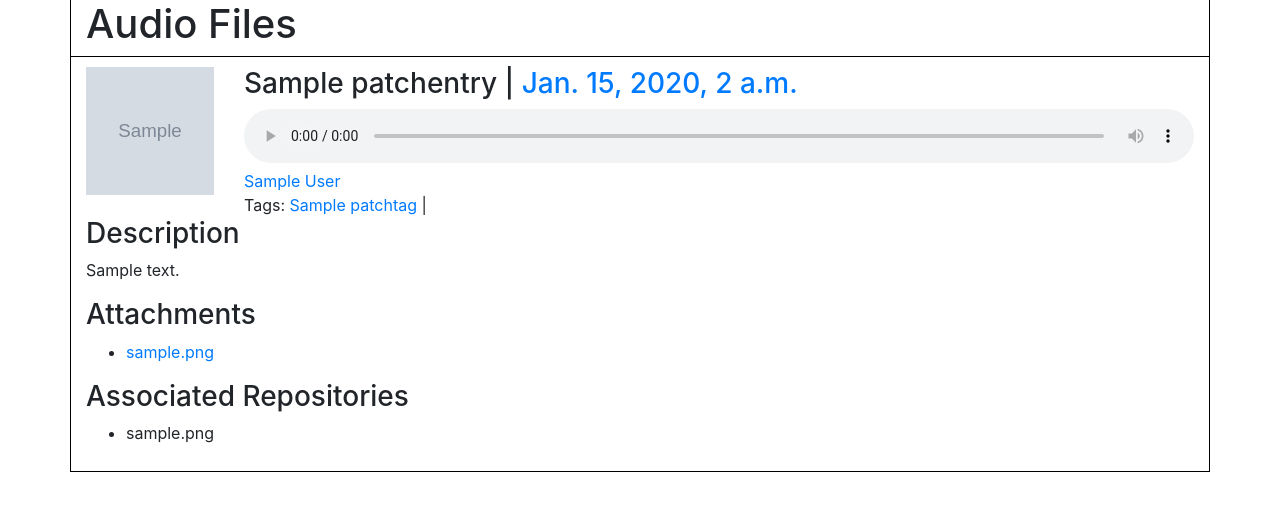
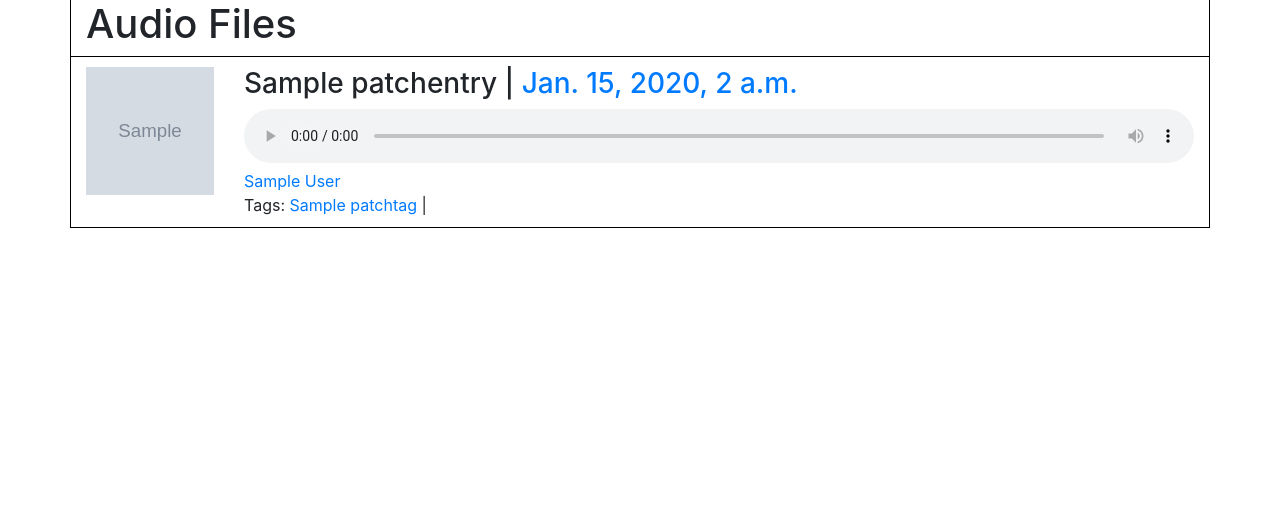
Before and after one commit to wlaub/tttweb, a Django app: page /en/patches/ in a window 1280 px wide. Shown: the top 511 px of the page. Run offline with Django 3.2, Linux system fonts and the light colour scheme; tables that the repository leaves empty hold one stand-in row (values such as "Sample post"); grey boxes marked "Sample" are stand-in pictures.

Commit message:
woah that's fancy

```diff
--- a/patches/static/patches/style.css
+++ b/patches/static/patches/style.css
@@ -10,6 +10,9 @@
 	padding-top: 10px;
 	padding-bottom:10px;
 }
+.entry:hover {
+	background-color: #cccccc;
+}
 .entry-top{
 	position:relative;
 	display:flex;
--- a/patches/templates/patches/entry.html
+++ b/patches/templates/patches/entry.html
@@ -1,5 +1,5 @@
 
-<div class="container-fluid entry">
+<div class="container-fluid entry accordion" id="accordion-{{entry.id}}" data-toggle="collapse" data-target="#collapse-{{entry.id}}">
 
     <div class="row">
         <div class = "col-auto">
@@ -38,7 +38,7 @@
         </div>
     </div>
 
-    <div class = "row">
+    <div class = "row collapse" id = "collapse-{{entry.id}}">
         <div class = "col">
         <h3> Description </h3>
         <p>
```
